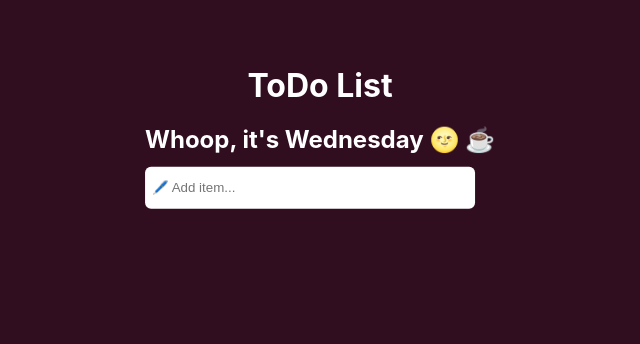
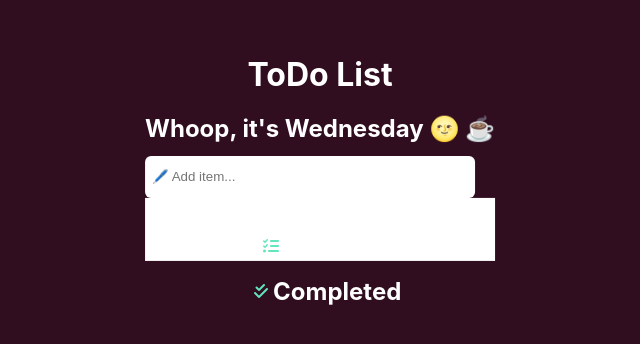
Before and after one commit to amalsaj/netflixClone2.0, a React (Create React App) app: page / in a window 1280 px wide. Shown: the top 344 px of the page, without its empty margins (320-960 px from the left). Built offline with nearby package versions, Linux system fonts and the light colour scheme; the HTML template or start-up script is replaced by a standard one.

Commit message:
Functionalty Added

```diff
--- a/src/App.css
+++ b/src/App.css
@@ -83,7 +83,7 @@
     font-size: medium;
     font-weight: 700;
     font-style: normal;
-    color: grey;
+    color: rgb(21, 20, 20);
   }
   .app .clock{
     font-size: x-small;
@@ -91,3 +91,23 @@
     color: grey;
 
   }
+  .app .active {
+    background-color: white;
+    padding-left: 118px;
+    padding-top: 34px;
+    align-items: center;
+    display: flex;
+}
+.app .completed {
+  padding-left: 109px;
+  padding-top: 16px;
+  align-items: center;
+  display: flex;
+}
+.app .active-check{
+  cursor: pointer;
+  font-size: medium;
+  font-weight: 900;
+  color: grey;
+  margin-right: 5px;
+}
--- a/src/App.js
+++ b/src/App.js
@@ -21,14 +21,17 @@ const App = () => {
           type="text"
           placeholder="🖊️ Add item..."
         />
-        { toDo!=='' &&
+        {toDo !== "" && (
           <i
-          onClick={() =>
-            setTodos([...toDos, { id: Date.now(), text: toDo,time:Time ,status: false }])
-          }
-          className="fas fa-plus"
-        ></i>
-        }
+            onClick={() =>
+              setTodos([
+                ...toDos,
+                { id: Date.now(), text: toDo, time: Time, status: false },
+              ])
+            }
+            className="fas fa-plus"
+          ></i>
+        )}
       </div>
       <div className="todos">
         {toDos.map((value, index) => {
@@ -53,11 +56,16 @@ const App = () => {
                   name=""
                   id=""
                 />
-                <p>{value.text}</p>
-                <div className="clock">
-                 {value.time}
-                  </div>
-
+                <p
+                  style={{
+                    textDecoration: value.status ? "line-through" : "none",
+                    textDecorationColor: "black",
+                    opacity: value.status ? 0.5 : 1,
+                  }}
+                >
+                  {value.text}
+                </p>
+                <div className="clock">{value.time}</div>
               </div>
               <div className="right">
                 <i
@@ -73,7 +81,20 @@ const App = () => {
           );
         })}
       </div>
+      <div className="active">
+      <i class="fa-solid fa-list-check active-check"  style={{color: "#63E6BE",}}></i>
+       <h2  style={{color:'white'}} onClick={()=>{
+        setTodos(toDos.filter((value4) => value4.status !== true));
+       }}>Active</h2>
+      </div>
+      <div className="completed">
+      <i class="fa-solid fa-check-double active-check" style={{color: '#63E6BE'}}></i>
+       <h2 onClick={()=>{
+        setTodos(toDos.filter((value4) => value4.status !== false));
+       }}>Completed</h2>
+      </div>
     </div>
+
   );
 };
 
```
